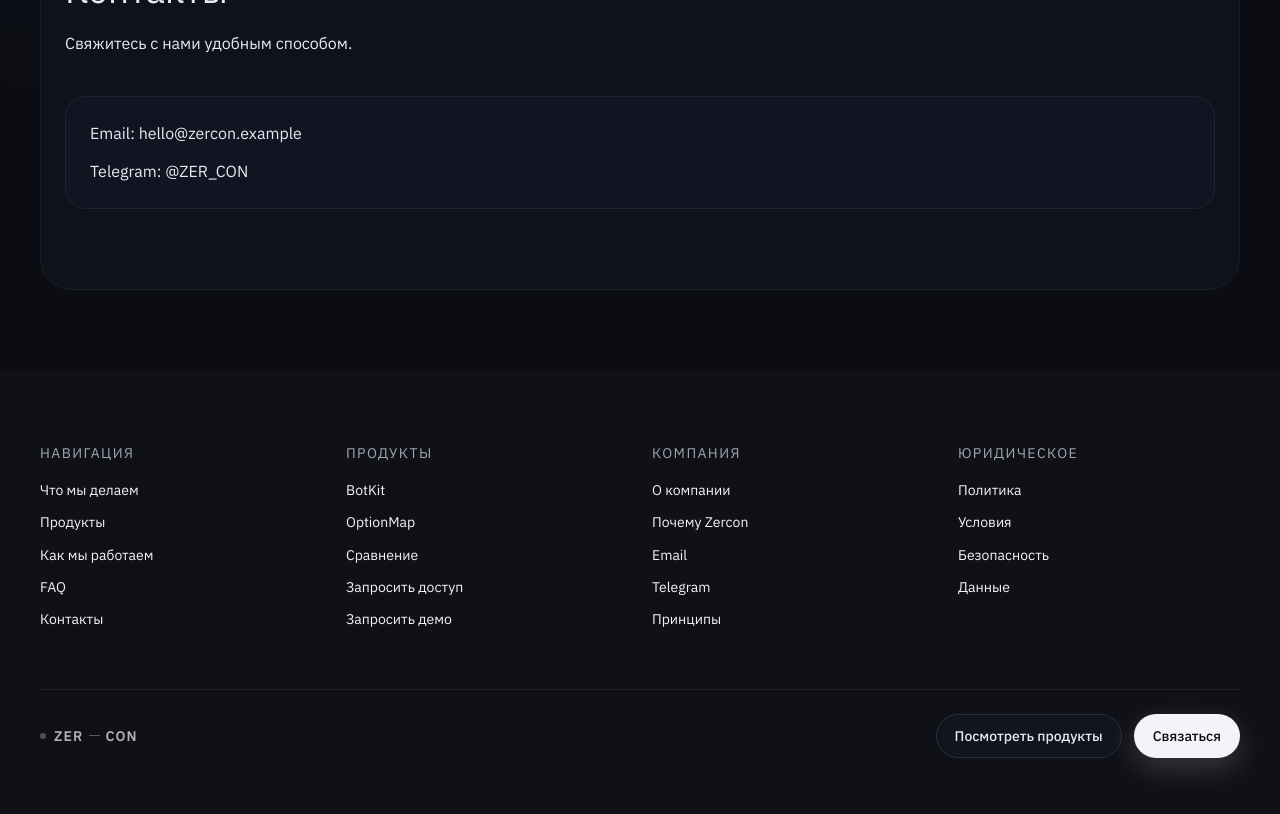
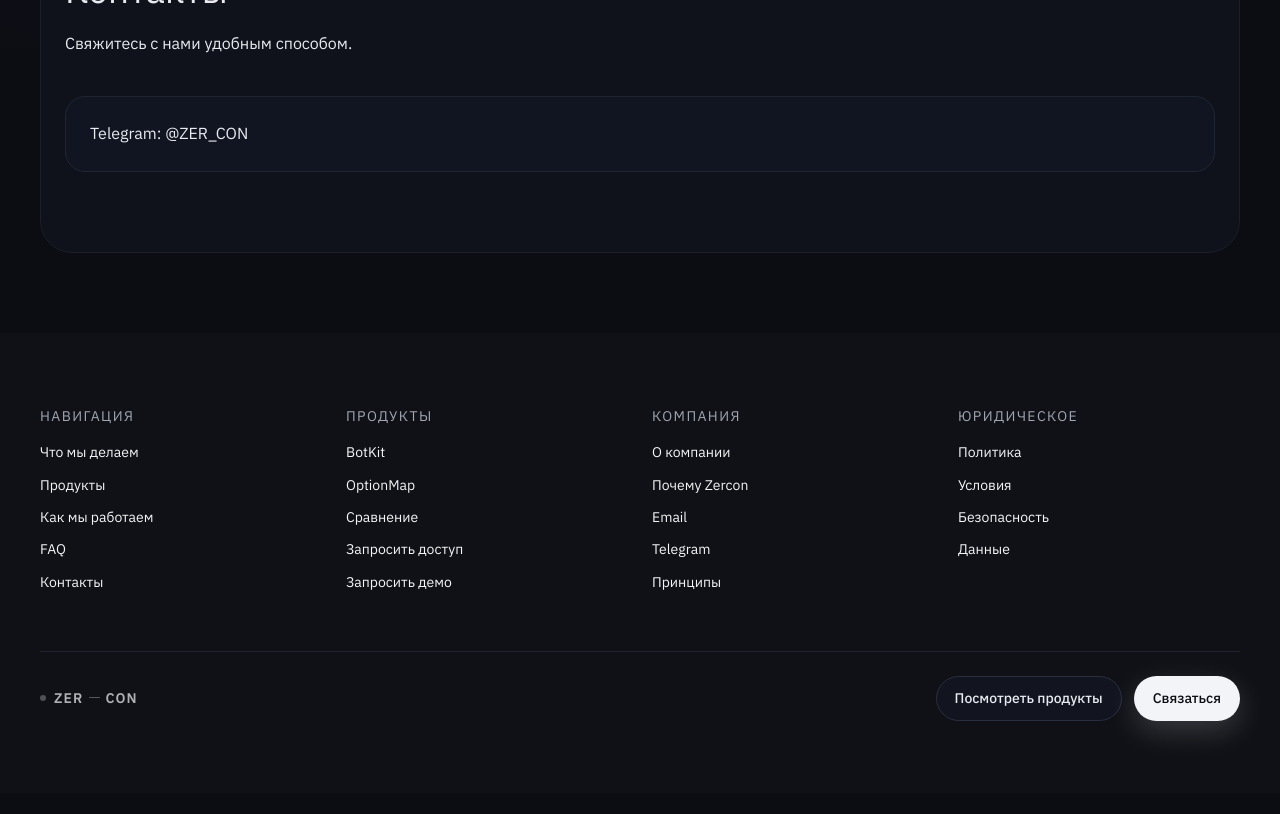
Before and after one commit to BogdanMod/zercon, a Next.js app: page /about in a window 1280 px wide. Shown: the part 1360-2174 px from the top of the page. After the commit the page ends 2153 px from the top, so only its background shows below. Built offline with nearby package versions, Linux system fonts and the light colour scheme.

Commit message:
Remove email mentions

```diff
--- a/src/app/about/page.tsx
+++ b/src/app/about/page.tsx
@@ -47,7 +47,6 @@
           <p>Свяжитесь с нами удобным способом.</p>
         </div>
         <div className="list-card">
-          <p>Email: hello@zercon.example</p>
           <p>Telegram: @ZER_CON</p>
         </div>
       </section>
--- a/src/app/contact/page.tsx
+++ b/src/app/contact/page.tsx
@@ -16,7 +16,6 @@
           </div>
           <div className="form-card alt-contacts">
             <h3>Альтернативные контакты</h3>
-            <p>Email: hello@zercon.example</p>
             <p>Telegram: @ZER_CON</p>
             <p>Мы отвечаем на сообщения в течение 24 часов.</p>
           </div>
```
